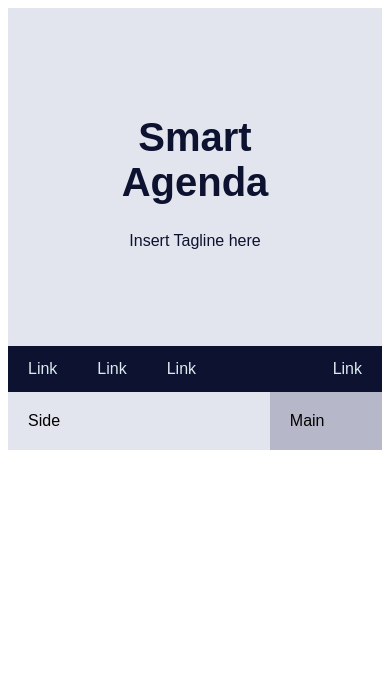
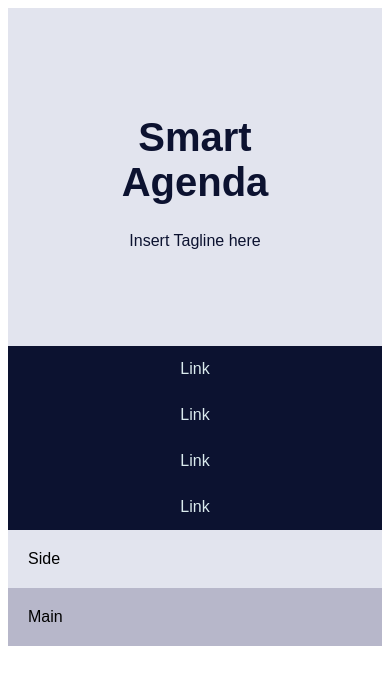
Before and after one commit to GIZMO-08/C2C-Smart_AgendaAI, a PHP site: page / in a window 390 px wide. Shown: the top 685 px of the page. Run offline with PHP 8.4, Linux system fonts and the light colour scheme.

Commit message:
Media Styling (This ensures that it looks great on every device)

```diff
--- a/style.css
+++ b/style.css
@@ -62,3 +62,16 @@ navbar a.hover {
     padding: 20px;
 
 }
+
+@media screen and (max-width: 700px) {
+    .row {
+        flex-direction:column ;
+    }
+}
+
+@media screen and (max-width: 400px) {
+    .navbar a {
+        float: none;
+        width:100%;
+    }
+}
```
